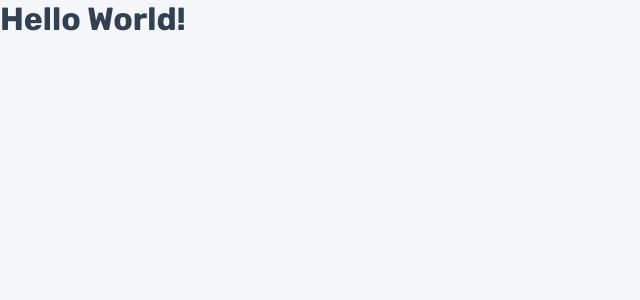
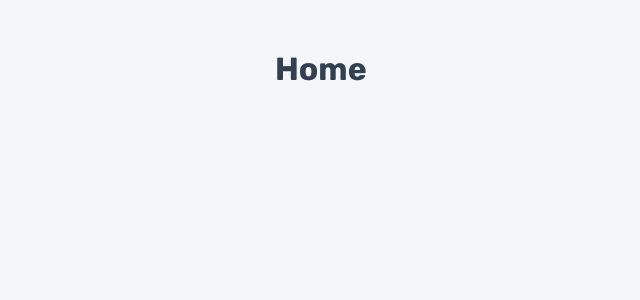
Before and after one commit to IgoCarvalho/frontend-mentor-challenges, a React (Vite) app in the folder interactive-comments-section/: page / in a window 1280 px wide. Shown: the top 300 px of the page, without its empty margins (0-640 px from the left). Built offline with nearby package versions, Linux system fonts and the light colour scheme.

Commit message:
✨ create Home page

```diff
--- a/interactive-comments-section/src/App.tsx
+++ b/interactive-comments-section/src/App.tsx
@@ -1,3 +1,5 @@
+import { Home } from './pages/Home';
+
 import { GlobalStyle } from './styles/main';
 
 export function App() {
@@ -5,9 +7,7 @@ export function App() {
     <>
       <GlobalStyle />
 
-      <div>
-        <h1>Hello World!</h1>
-      </div>
+      <Home />
     </>
   );
 }
--- /dev/null
+++ b/interactive-comments-section/src/pages/Home/index.tsx
@@ -0,0 +1,9 @@
+import { Container } from './styles';
+
+export function Home() {
+  return (
+    <Container>
+      <h1>Home</h1>
+    </Container>
+  );
+}
--- /dev/null
+++ b/interactive-comments-section/src/pages/Home/styles.ts
@@ -0,0 +1,7 @@
+import styled from 'styled-components';
+
+export const Container = styled.main`
+  width: 100%;
+  max-width: 730px;
+  margin: 5rem auto;
+`;
```
